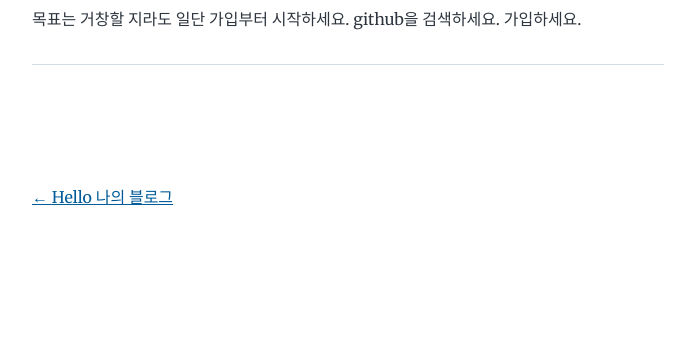
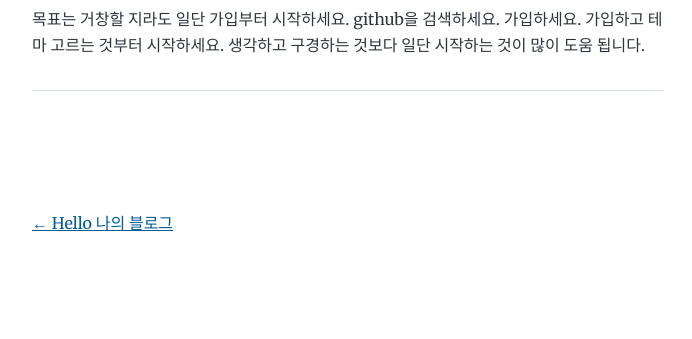
Before and after one commit to ssevencloud/ssevencloud.github.io, a Gatsby site: page /tools/ in a window 1280 px wide. Shown: the part 735-1074 px from the top of the page, without its empty margins (292-984 px from the left). Before the commit the page ends 1048 px from the top, so only its background shows below. Built offline with nearby package versions, Linux system fonts and the light colour scheme; Gatsby itself is replaced by a stand-in of ours.

Commit message:
Update tools

```diff
--- a/content/blog/tools/index.md
+++ b/content/blog/tools/index.md
@@ -11,4 +11,4 @@ description: "브랜딩을 위한 웹사이트 만들기"
 github이라는 사이트를 개발자들이 많이 사용하는 사이트는 맞습니다. 그러나 이렇게 좋은 사이트를 개발자들만 알고 활용하기에는 너무 아까워요. 사용방법을 공부하는 만큼 안정적인 사이트를 운영할 수 있어요. 글을 쓰는 작성하는 화면이 불편 할 수 있지만 덕분에 아주 빠르고 안정적인 사이트를 운영할 수 있어요. 정적인 화면을 보여주는 것이 목적이라면 그냥 github은 활용범위가 정말 넓어요.
 
 ## 천리길도 한 걸음부터
-목표는 거창할 지라도 일단 가입부터 시작하세요. github을 검색하세요. 가입하세요.
+목표는 거창할 지라도 일단 가입부터 시작하세요. github을 검색하세요. 가입하세요. 가입하고 테마 고르는 것부터 시작하세요. 생각하고 구경하는 것보다 일단 시작하는 것이 많이 도움 됩니다.
```
